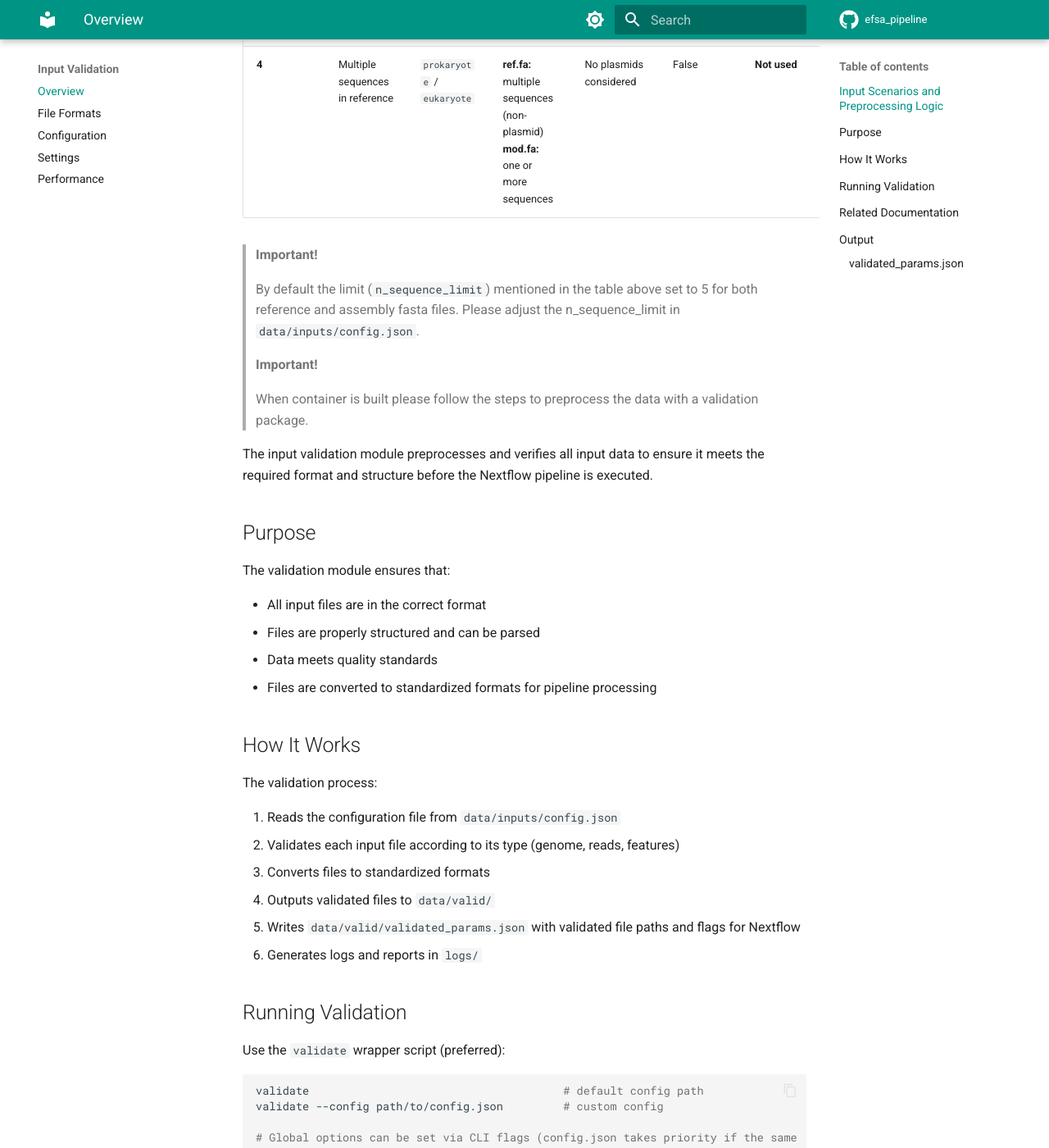
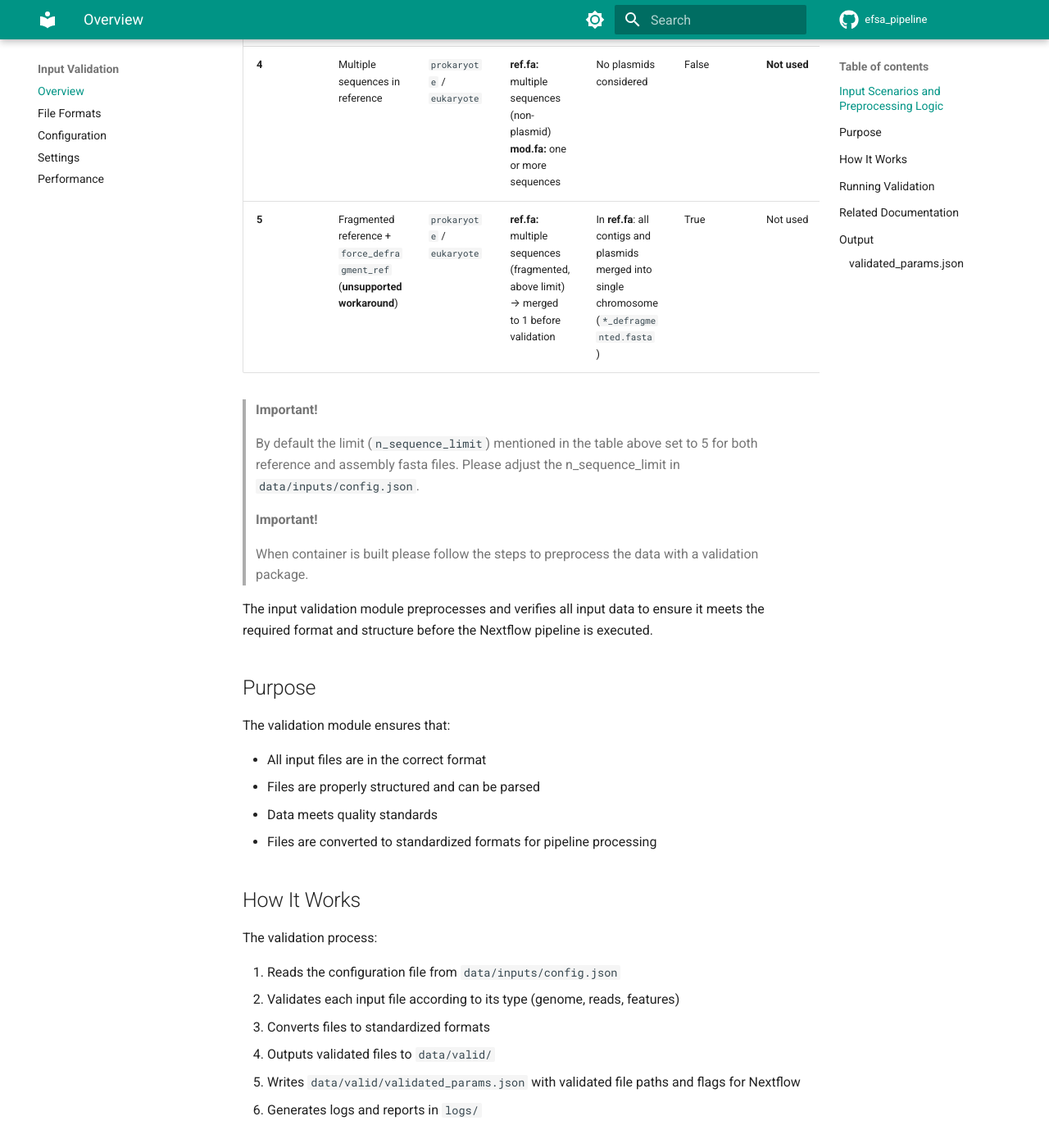
Before and after one commit to denisHanch/efsa_pipeline, an MkDocs documentation site: the page built from docs/validation/OVERVIEW.md, in a window 1280 px wide and 1400 px high, scrolled down 1486 px. Shown: the whole window at 82% size. Built offline with MkDocs 1.6.1 and Material for MkDocs 9.7.7, drawn with Linux system fonts in a browser that asks for light colours; comment, search, counter and statistics services are not loaded; some of the changed text lies outside the part shown.

Commit message:
EFSA-211: OVERVIEW.md update

````diff
--- a/docs/validation/OVERVIEW.md
+++ b/docs/validation/OVERVIEW.md
@@ -19,6 +19,7 @@ The following table summarizes all supported scenarios:
 | **2** | Fragmented assembly (below limit)            | `prokaryote`               | **ref.fa:** 1 sequence <br> **mod.fa:** multiple sequences (≤ limit)                           | In reference: <br> - In **ref.fa**: <br> - Longest sequence → chromosome <br> - Remaining → plasmids `*ref_plasmid.fasta` <br><br> In **mod.fa**: <br> - Unmapped sequences → plasmids <br> - Mapped sequences → contigs | True            | **Used** to split mod.fa into mapped contigs vs unmapped plasmids | - Split into individual contigs (`*_contig.fasta`) <br> - `mod.fa` becomes multifasta **without plasmids** | All modules          | `ref.fa`, `mod.fa` + contig set <br> `*_contig.fasta` <br> `*_plasmid.fasta` |
 | **3** | Fragmented assembly (above limit)             | `prokaryote`               | **ref.fa:** 1 sequence <br> **mod.fa:** multiple sequences (> limit)                           | In reference: <br> - In **ref.fa**: <br> - Longest sequence → chromosome <br> - Remaining → plasmids `*ref_plasmid.fasta` <br><br> In **mod.fa**: no plasmid detection                                       | False           | **Not used**                                                      | No processing (mod.fa copied as-is)                                                                        | Mapping-only modules | `ref.fa`, `mod.fa` (copied) <br> `*_plasmid.fasta`                           |
 | **4** | Multiple sequences in reference  | `prokaryote` / `eukaryote` | **ref.fa:** multiple sequences (non-plasmid) <br> **mod.fa:** one or more sequences            | No plasmids considered                                                                                                                                          | False           | **Not used**                                                      | No processing (files copied as-is)                                                                         | Mapping-only modules | `ref.fa`, `mod.fa` (copied)                                                  |
+| **5** | Fragmented reference + `force_defragment_ref` (**unsupported workaround**) | `prokaryote` / `eukaryote` | **ref.fa:** multiple sequences (fragmented, above limit) → merged to 1 before validation | In **ref.fa**: all contigs and plasmids merged into single chromosome (`*_defragmented.fasta`) | True | Not used | Same for scenarios above | GFF annotation disabled | `ref.fa` (joined), `*_defragmented_join_order.tsv`, `mod.fa` depends on scenario |
 
 > **Important!**
 >
@@ -70,11 +71,7 @@ validate --force-defragment-ref               # unsupported workaround — at yo
                                               # has no effect if force_defragment_ref is set in config.json
 ```
 
-Or invoke the Python entry point directly:
-
-```bash
-python3 ./modules/validation/main.py ./data/inputs/config.json
-```
+Priority of configurations: config.json > cli_options > defaults
 
 ## Related Documentation
 
````
